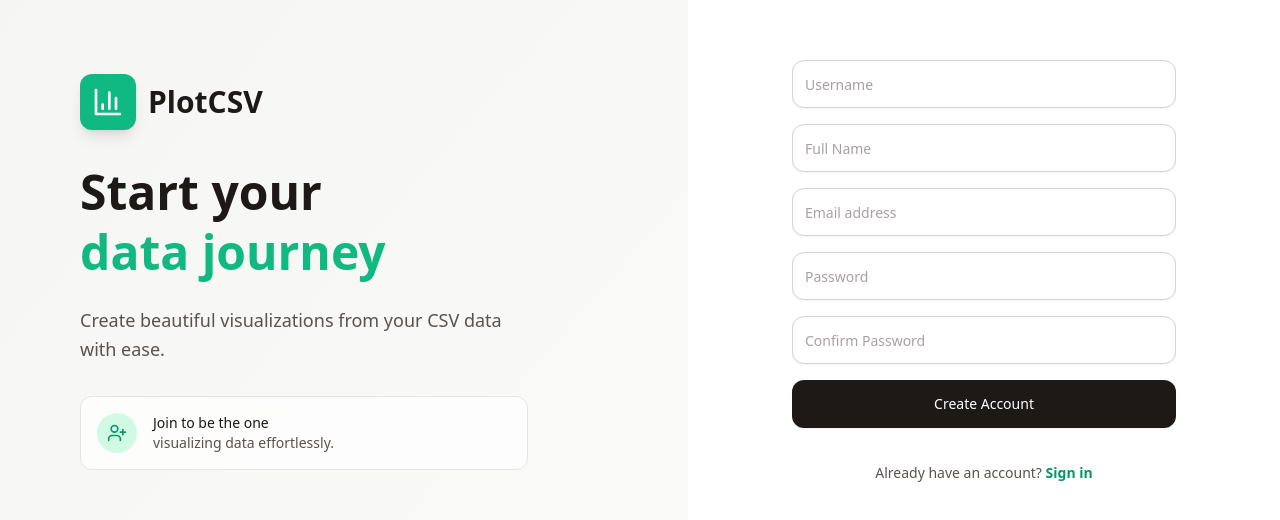
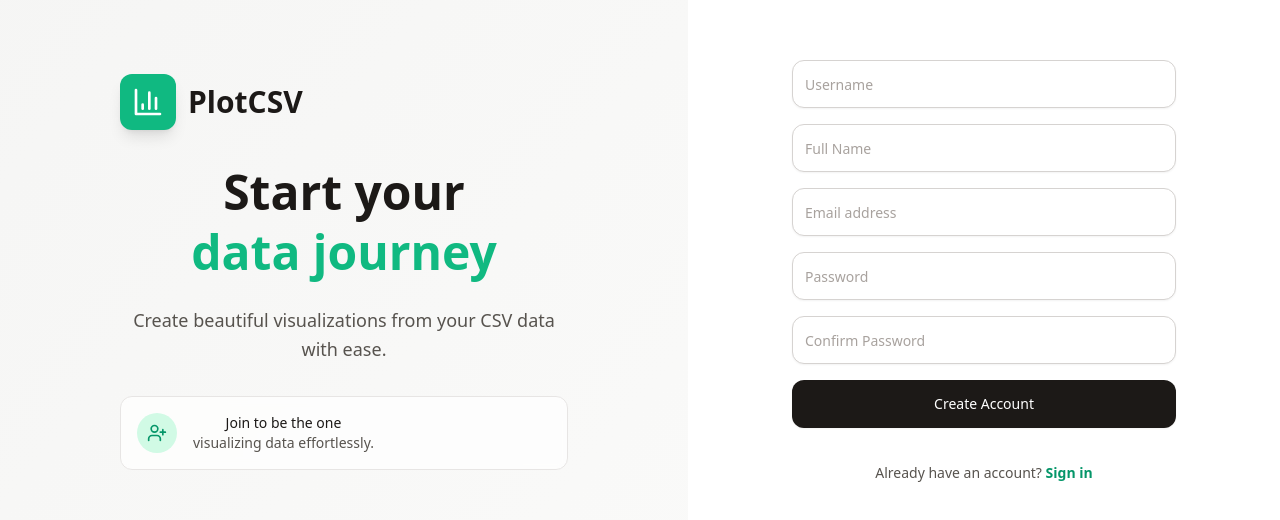
Before and after one commit to mishradev1/Dev_PlotTest, a Next.js app in the folder frontend/: page /register in a window 1280 px wide. Shown: the part 128-648 px from the top of the page. Built offline with nearby package versions, Linux system fonts and the light colour scheme; no server answers.

Commit message:
build fixes

```diff
--- a/frontend/app/page.tsx
+++ b/frontend/app/page.tsx
@@ -26,7 +26,12 @@ export default function Home() {
   const [isLoading, setIsLoading] = useState(true);
   const [authMode, setAuthMode] = useState<'login' | 'register'>('login');
   const [refreshData, setRefreshData] = useState(0);
-  const [user, setUser] = useState<any>(null);
+  const [user, setUser] = useState<{
+    id?: string;
+    email?: string;
+    username?: string;
+    name?: string;
+  } | null>(null);
   const [recentUploads, setRecentUploads] = useState<Dataset[]>([]);
 
   useEffect(() => {
@@ -93,8 +98,9 @@ export default function Home() {
       }));
 
       setRecentUploads(transformedDatasets);
-    } catch (err: any) {
-      console.error('Failed to load recent uploads:', err);
+    } catch (err: unknown) {
+      const error = err as Error;
+      console.error('Failed to load recent uploads:', error);
       setRecentUploads([]);
     }
   };
--- a/frontend/components/auth/LoginForm.tsx
+++ b/frontend/components/auth/LoginForm.tsx
@@ -4,9 +4,8 @@ import { useState, useEffect } from 'react';
 import { signIn, getSession } from 'next-auth/react';
 import { apiService } from '@/lib/api';
 import { Button } from '@/components/ui/button';
-import { Card, CardContent, CardDescription, CardHeader, CardTitle } from '@/components/ui/card';
 import { Input } from '@/components/ui/input';
-import { LogIn, BarChart3 } from 'lucide-react';
+import { BarChart3 } from 'lucide-react';
 
 interface LoginFormProps {
   onSuccess: () => void;
--- a/frontend/components/auth/RegisterForm.tsx
+++ b/frontend/components/auth/RegisterForm.tsx
@@ -3,7 +3,6 @@
 import { useState } from 'react';
 import { apiService } from '@/lib/api';
 import { Button } from '@/components/ui/button';
-import { Card, CardContent, CardDescription, CardHeader, CardTitle } from '@/components/ui/card';
 import { Input } from '@/components/ui/input';
 import { UserPlus, BarChart3 } from 'lucide-react';
 
@@ -86,8 +85,8 @@ export default function RegisterForm({ onSuccess, onToggleMode }: RegisterFormPr
   return (
     <div className="min-h-screen flex bg-gradient-to-br from-warm-gray-50 via-emerald-50 to-green-50">
       {/* Left side - Branding */}
-      <div className="hidden lg:flex lg:flex-1 lg:flex-col lg:justify-center lg:px-20 bg-gradient-to-br from-warm-gray-100 to-warm-gray-50">
-        <div className="max-w-md">
+      <div className="hidden lg:flex lg:flex-1 lg:flex-col lg:justify-center lg:items-center lg:px-20 bg-gradient-to-br from-warm-gray-100 to-warm-gray-50">
+        <div className="max-w-md text-center">
           <div className="mb-8">
             <div className="flex items-center gap-3 mb-6">
               <div className="p-3 bg-emerald-500 rounded-xl shadow-lg">
--- a/frontend/lib/auth.ts
+++ b/frontend/lib/auth.ts
@@ -48,7 +48,7 @@ export const authOptions: NextAuthOptions = {
             }
           }
           return null
-        } catch (error) {
+        } catch (e) {
           return null
         }
       }
--- a/frontend/tailwind.config.js
+++ b/frontend/tailwind.config.js
@@ -117,7 +117,8 @@ module.exports = {
   		},
   		animation: {
   			'accordion-down': 'accordion-down 0.2s ease-out',
-  			'accordion-up': 'accordion-up 0.2s ease-out'
+  			'accordion-up': 'accordion-up 0.2s ease-out',
+  			'strike-through': 'strike-through 2s ease-in-out 1s forwards'
   		}
   	}
   },
```
